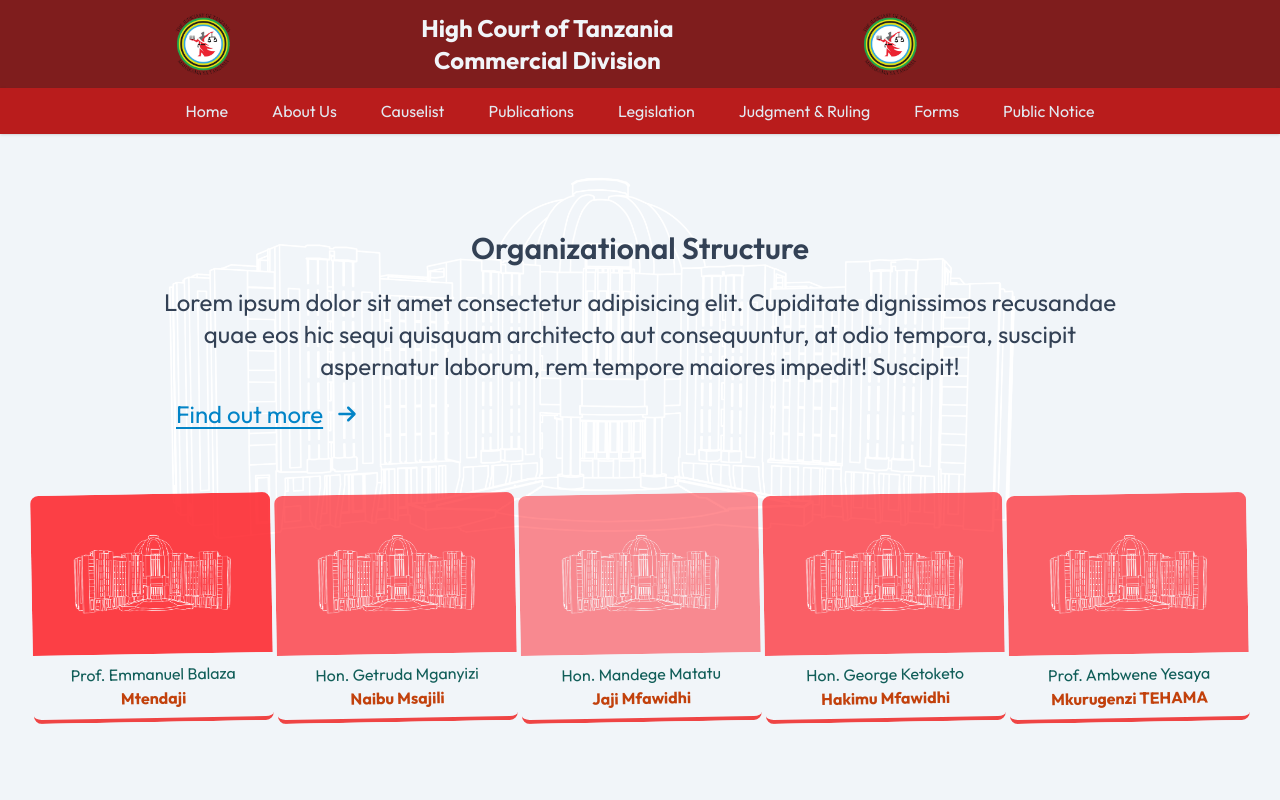
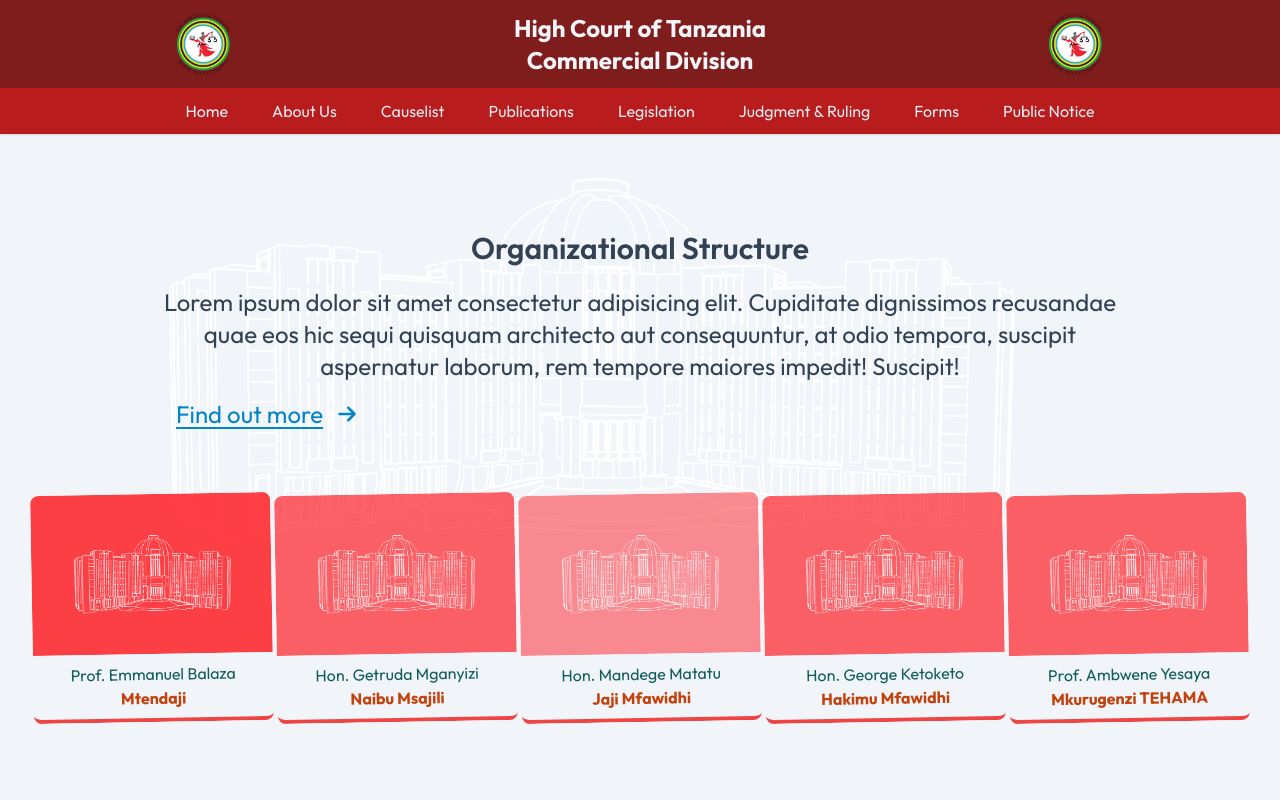
Before and after one commit to trippingguard/repository, a React (Vite) app: page / in a window 1280 px wide. Shown: the top 800 px of the page. Built offline with nearby package versions, Linux system fonts and the light colour scheme.

Commit message:
navbar update

```diff
--- a/src/Components/Navbar/Navbar.jsx
+++ b/src/Components/Navbar/Navbar.jsx
@@ -17,14 +17,13 @@
   return (
     <header className="mb-24">
       <nav className="bg-red-900">
-        <div className="flex p-3 gap-3 justify-between items-center w-9/12 mx-auto">
-          <img src={logo} className="size-16" alt="" />
-          <div className="text-slate-100 text-center text-2xl font-bold">
+        <div className="flex items-center justify-between w-9/12 gap-3 p-3 mx-auto">
+         <div><img src={logo} className="size-16" alt="" /></div>
+          <div className="text-2xl font-bold text-center text-slate-100">
             <h1 className="">High Court of Tanzania</h1>
             <h2>Commercial Division</h2>
           </div>
-          <img src={logo} className="size-16" alt="" />
-          <div></div>
+          <div> <img src={logo} className="size-16" alt="" /></div>
         </div>
       </nav>
       <ul className="flex justify-center w-full gap-3 bg-red-700 shadow">
```
